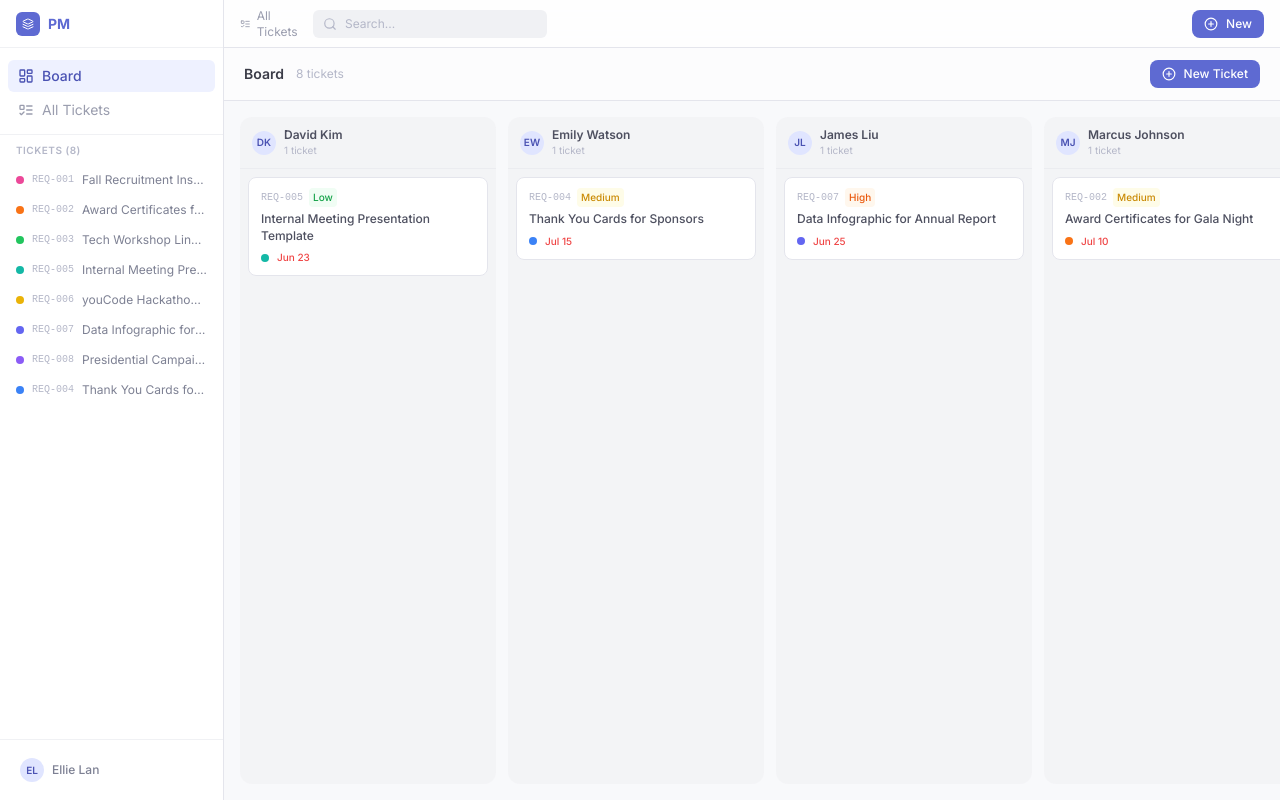
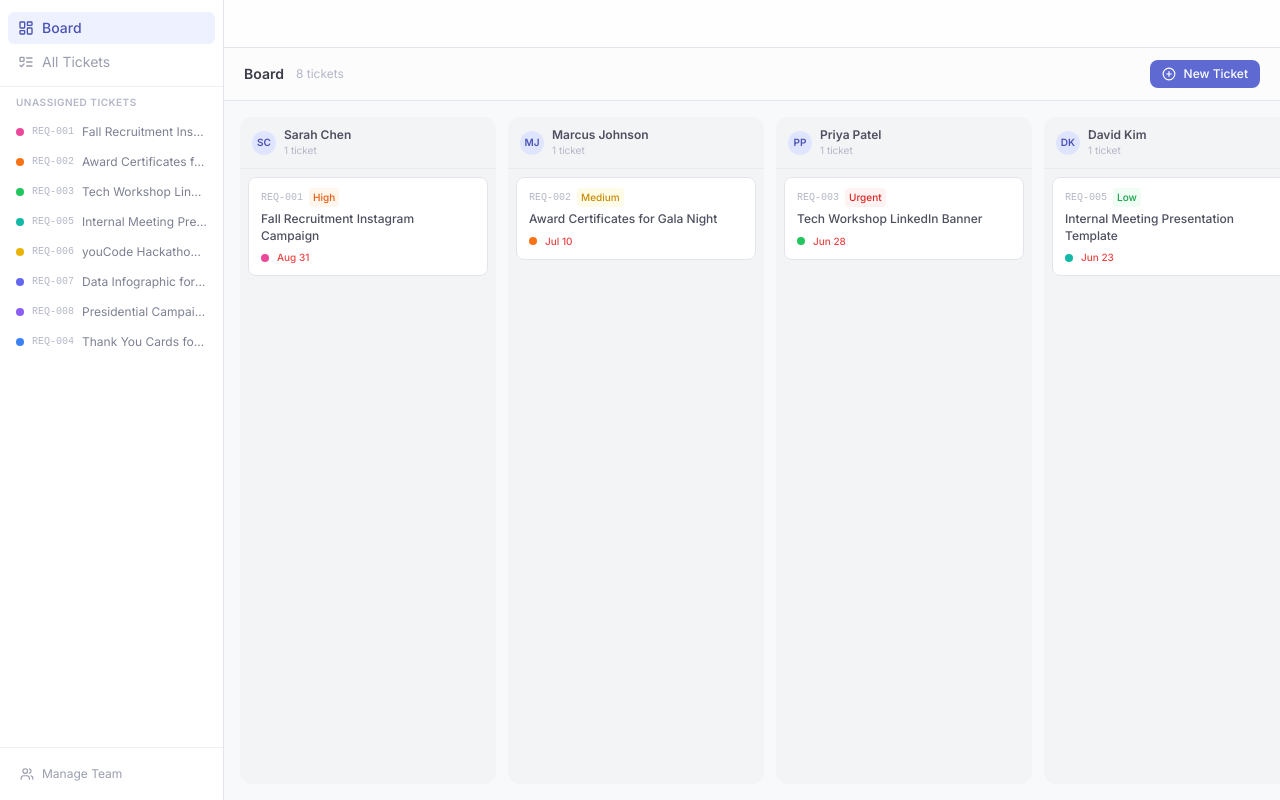
Before and after one commit to ubcWiCS/marketing-manager, a Next.js app: page / in a window 1280 px wide. Built offline with nearby package versions, Linux system fonts and the light colour scheme.

Commit message:
edit team members, cosmetic changes

```diff
--- a/src/app/layout.tsx
+++ b/src/app/layout.tsx
@@ -3,6 +3,7 @@ import "./globals.css";
 import { Sidebar } from "@/components/layout/sidebar";
 import { Topbar } from "@/components/layout/topbar";
 import { TicketProvider } from "@/lib/ticket-context";
+import { TeamProvider } from "@/lib/team-context";
 
 export const metadata: Metadata = {
   title: "Portfolio Manager",
@@ -26,11 +27,13 @@ export default function RootLayout({
       </head>
       <body className="flex h-screen overflow-hidden">
         <TicketProvider>
-          <Sidebar />
-          <div className="flex flex-col flex-1 min-w-0">
-            <Topbar />
-            <main className="flex-1 overflow-y-auto">{children}</main>
-          </div>
+          <TeamProvider>
+            <Sidebar />
+            <div className="flex flex-col flex-1 min-w-0">
+              <Topbar />
+              <main className="flex-1 overflow-y-auto">{children}</main>
+            </div>
+          </TeamProvider>
         </TicketProvider>
       </body>
     </html>
--- a/src/app/page.tsx
+++ b/src/app/page.tsx
@@ -7,18 +7,8 @@ import { cn } from "@/lib/utils";
 import { Avatar } from "@/components/ui/avatar";
 import { PortfolioDot } from "@/components/ui/portfolio-dot";
 import { useTickets } from "@/lib/ticket-context";
+import { useTeamMembers } from "@/lib/team-context";
 import { Ticket, Portfolio } from "@/types";
-
-// Group tickets by point of contact
-function groupByMember(tickets: Ticket[]) {
-  const map = new Map<string, Ticket[]>();
-  tickets.forEach((t) => {
-    const member = t.pointOfContact;
-    if (!map.has(member)) map.set(member, []);
-    map.get(member)!.push(t);
-  });
-  return Array.from(map.entries()).sort(([a], [b]) => a.localeCompare(b));
-}
 
 const priorityOrder: Record<string, number> = { Urgent: 4, High: 3, Medium: 2, Low: 1 };
 
@@ -49,7 +39,11 @@ export default function BoardPage() {
     e.dataTransfer.dropEffect = "move";
   };
 
-  const columns = groupByMember(tickets);
+  const { members } = useTeamMembers();
+  const columns = members.map((m) => [
+    m.name,
+    tickets.filter((t) => t.pointOfContact === m.name),
+  ]) as [string, Ticket[]][];
 
   return (
     <div className="h-full flex flex-col">
--- /dev/null
+++ b/src/components/layout/manage-members-dialog.tsx
@@ -0,0 +1,151 @@
+"use client";
+
+import { useState } from "react";
+import { X, Plus, Pencil, Check, Trash2 } from "lucide-react";
+import { useTeamMembers } from "@/lib/team-context";
+import { useTickets } from "@/lib/ticket-context";
+import { cn } from "@/lib/utils";
+
+interface ManageMembersDialogProps {
+  open: boolean;
+  onClose: () => void;
+}
+
+export function ManageMembersDialog({ open, onClose }: ManageMembersDialogProps) {
+  const { members, addMember, removeMember, renameMember } = useTeamMembers();
+  const { unassignMember } = useTickets();
+  const [newName, setNewName] = useState("");
+  const [editingId, setEditingId] = useState<string | null>(null);
+  const [editName, setEditName] = useState("");
+
+  if (!open) return null;
+
+  const handleAdd = () => {
+    if (newName.trim()) {
+      addMember(newName);
+      setNewName("");
+    }
+  };
+
+  const handleStartEdit = (id: string, name: string) => {
+    setEditingId(id);
+    setEditName(name);
+  };
+
+  const handleSaveEdit = (id: string) => {
+    if (editName.trim()) {
+      renameMember(id, editName);
+    }
+    setEditingId(null);
+    setEditName("");
+  };
+
+  const handleKeyDown = (e: React.KeyboardEvent, action: () => void) => {
+    if (e.key === "Enter") action();
+    if (e.key === "Escape") {
+      setEditingId(null);
+      setEditName("");
+      setNewName("");
+    }
+  };
+
+  return (
+    <>
+      {/* Backdrop */}
+      <div
+        className="fixed inset-0 z-40 bg-black/30 animate-fade-in"
+        onClick={onClose}
+      />
+      {/* Dialog */}
+      <div className="fixed inset-0 z-50 flex items-center justify-center p-4">
+        <div className="bg-white rounded-xl shadow-xl w-full max-w-sm animate-scale-in">
+          {/* Header */}
+          <div className="flex items-center justify-between px-4 py-3 border-b border-surface-100">
+            <h2 className="text-sm font-semibold text-surface-900">Manage Team</h2>
+            <button
+              onClick={onClose}
+              className="p-1 rounded-md text-surface-400 hover:text-surface-600 hover:bg-surface-100 transition-colors"
+            >
+              <X className="w-4 h-4" />
+            </button>
+          </div>
+
+          {/* Members list */}
+          <div className="max-h-64 overflow-y-auto px-4 py-2 space-y-1">
+            {members.map((member) => (
+              <div
+                key={member.id}
+                className="flex items-center gap-2 px-2 py-1.5 rounded-md hover:bg-surface-50 group transition-colors"
+              >
+                {editingId === member.id ? (
+                  <>
+                    <input
+                      type="text"
+                      value={editName}
+                      onChange={(e) => setEditName(e.target.value)}
+                      onKeyDown={(e) => handleKeyDown(e, () => handleSaveEdit(member.id))}
+                      className="flex-1 text-xs px-2 py-1 border border-accent-300 rounded-md outline-none focus:ring-1 focus:ring-accent-300"
+                      autoFocus
+                    />
+                    <button
+                      onClick={() => handleSaveEdit(member.id)}
+                      className="p-1 rounded text-green-600 hover:bg-green-50 transition-colors"
+                    >
+                      <Check className="w-3.5 h-3.5" />
+                    </button>
+                  </>
+                ) : (
+                  <>
+                    <div className="w-6 h-6 rounded-full bg-accent-100 text-accent-600 flex items-center justify-center text-[10px] font-semibold shrink-0">
+                      {member.name.charAt(0)}
+                    </div>
+                    <span className="flex-1 text-xs text-surface-700 truncate">{member.name}</span>
+                    <button
+                      onClick={() => handleStartEdit(member.id, member.name)}
+                      className="p-1 rounded text-surface-400 opacity-0 group-hover:opacity-100 hover:text-accent-600 hover:bg-accent-50 transition-all"
+                    >
+                      <Pencil className="w-3.5 h-3.5" />
+                    </button>
+                    <button
+                      onClick={() => { unassignMember(member.name); removeMember(member.id); }}
+                      className="p-1 rounded text-surface-400 opacity-0 group-hover:opacity-100 hover:text-red-500 hover:bg-red-50 transition-all"
+                    >
+                      <Trash2 className="w-3.5 h-3.5" />
+                    </button>
+                  </>
+                )}
+              </div>
+            ))}
+            {members.length === 0 && (
+              <p className="text-xs text-surface-400 text-center py-4">No team members yet.</p>
+            )}
+          </div>
+
+          {/* Add member */}
+          <div className="flex items-center gap-2 px-4 py-3 border-t border-surface-100">
+            <input
+              type="text"
+              placeholder="Add a team member..."
+              value={newName}
+              onChange={(e) => setNewName(e.target.value)}
+              onKeyDown={(e) => handleKeyDown(e, handleAdd)}
+              className="flex-1 text-xs px-3 py-1.5 border border-surface-200 rounded-md outline-none focus:border-accent-300 focus:ring-1 focus:ring-accent-300"
+            />
+            <button
+              onClick={handleAdd}
+              disabled={!newName.trim()}
+              className={cn(
+                "p-1.5 rounded-md transition-colors",
+                newName.trim()
+                  ? "bg-accent-500 text-white hover:bg-accent-600"
+                  : "bg-surface-100 text-surface-400 cursor-not-allowed"
+              )}
+            >
+              <Plus className="w-3.5 h-3.5" />
+            </button>
+          </div>
+        </div>
+      </div>
+    </>
+  );
+}
--- a/src/components/layout/sidebar.tsx
+++ b/src/components/layout/sidebar.tsx
@@ -1,19 +1,20 @@
 "use client";
 
-import { LayoutDashboard, Layers, ListTodo } from "lucide-react";
+import { LayoutDashboard, ListTodo, Users } from "lucide-react";
 import Link from "next/link";
 import { usePathname } from "next/navigation";
+import { useState } from "react";
 import { cn } from "@/lib/utils";
-import { Avatar } from "@/components/ui/avatar";
 import { PortfolioDot } from "@/components/ui/portfolio-dot";
 import { useTickets } from "@/lib/ticket-context";
-import { mockUser } from "@/lib/mock-data";
 import { Portfolio } from "@/types";
+import { ManageMembersDialog } from "./manage-members-dialog";
 
 export function Sidebar() {
   const pathname = usePathname();
   const { tickets } = useTickets();
   const sidebarTickets = tickets.filter((t) => !t.isOnBoard);
+  const [manageOpen, setManageOpen] = useState(false);
 
   const handleDragStart = (e: React.DragEvent, id: string) => {
     e.dataTransfer.effectAllowed = "move";
@@ -22,14 +23,8 @@ export function Sidebar() {
   };
 
   return (
+    <>
     <aside className="w-56 h-screen flex flex-col bg-white border-r border-surface-200 shrink-0">
-      <div className="flex items-center gap-2 px-4 h-12 border-b border-surface-100">
-        <div className="w-6 h-6 rounded-md bg-accent-500 flex items-center justify-center">
-          <Layers className="w-3 h-3 text-white" />
-        </div>
-        <span className="text-sm font-bold text-accent-500">PM</span>
-      </div>
-
       <nav className="px-2 pt-3 pb-2 space-y-0.5 border-b border-surface-100">
         <NavItem href="/" icon={LayoutDashboard} label="Board" isActive={pathname === "/"} />
         <NavItem href="/requests" icon={ListTodo} label="All Tickets" isActive={pathname === "/requests"} />
@@ -37,7 +32,7 @@ export function Sidebar() {
 
       <div className="flex-1 flex flex-col min-h-0">
         <div className="px-4 py-2 text-[10px] font-semibold text-surface-400 uppercase tracking-wider">
-          Tickets ({tickets.length})
+          Unassigned Tickets
         </div>
         <div className="flex-1 overflow-y-auto px-2 pb-2 space-y-0.5">
           {sidebarTickets.map((ticket) => (
@@ -62,12 +57,18 @@ export function Sidebar() {
       </div>
 
       <div className="px-3 py-3 border-t border-surface-100">
-        <div className="flex items-center gap-2 px-2 py-1.5 rounded-md hover:bg-surface-50 transition-colors cursor-pointer">
-          <Avatar name={mockUser.name} size="sm" />
-          <span className="text-xs font-medium text-surface-600 truncate">{mockUser.name}</span>
-        </div>
+        <button
+          onClick={() => setManageOpen(true)}
+          className="flex items-center gap-2 w-full px-2 py-1.5 rounded-md text-xs text-surface-500 hover:text-surface-700 hover:bg-surface-50 transition-colors"
+        >
+          <Users className="w-3.5 h-3.5" />
+          Manage Team
+        </button>
       </div>
+
     </aside>
+      <ManageMembersDialog open={manageOpen} onClose={() => setManageOpen(false)} />
+    </>
   );
 }
 
--- a/src/components/layout/topbar.tsx
+++ b/src/components/layout/topbar.tsx
@@ -1,37 +1,7 @@
 "use client";
 
-import { Search, PlusCircle, ListTodo } from "lucide-react";
-import Link from "next/link";
-import { usePathname } from "next/navigation";
-
 export function Topbar() {
-  const pathname = usePathname();
-
   return (
-    <header className="h-12 glass flex items-center justify-between px-4 shrink-0">
-      <div className="flex items-center gap-3">
-        {pathname !== "/requests" && (
-          <Link
-            href="/requests"
-            className="flex items-center gap-1.5 text-xs text-surface-500 hover:text-accent-600 transition-colors"
-          >
-            <ListTodo className="w-3.5 h-3.5" />
-            All Tickets
-          </Link>
-        )}
-        <div className="relative max-w-xs w-full">
-          <Search className="absolute left-2.5 top-1/2 -translate-y-1/2 w-3.5 h-3.5 text-surface-400" />
-          <input
-            type="text"
-            placeholder="Search..."
-            className="w-full pl-8 pr-3 py-1.5 bg-surface-100 border-none rounded-md text-xs text-surface-900 placeholder:text-surface-400 focus:outline-none focus:ring-1 focus:ring-accent-500/30 focus:bg-white transition-all"
-          />
-        </div>
-      </div>
-      <Link href="/requests/new" className="btn-primary text-xs py-1.5 px-3">
-        <PlusCircle className="w-3.5 h-3.5" />
-        New
-      </Link>
-    </header>
+    <header className="h-12 glass flex items-center justify-between px-4 shrink-0" />
   );
 }
--- /dev/null
+++ b/src/lib/team-context.tsx
@@ -0,0 +1,58 @@
+"use client";
+
+import { createContext, useContext, useState, ReactNode } from "react";
+import { TeamMember } from "@/types";
+
+interface TeamContextType {
+  members: TeamMember[];
+  addMember: (name: string) => void;
+  removeMember: (id: string) => void;
+  renameMember: (id: string, name: string) => void;
+}
+
+const TeamContext = createContext<TeamContextType | undefined>(undefined);
+
+const initialMembers: TeamMember[] = [
+  { id: "1", name: "Sarah Chen" },
+  { id: "2", name: "Marcus Johnson" },
+  { id: "3", name: "Priya Patel" },
+  { id: "4", name: "David Kim" },
+  { id: "5", name: "Maya Rodriguez" },
+  { id: "6", name: "James Liu" },
+  { id: "7", name: "Olivia Martinez" },
+  { id: "8", name: "Emily Watson" },
+];
+
+export function TeamProvider({ children }: { children: ReactNode }) {
+  const [members, setMembers] = useState<TeamMember[]>(initialMembers);
+
+  const addMember = (name: string) => {
+    const newMember: TeamMember = {
+      id: Date.now().toString(),
+      name: name.trim(),
+    };
+    setMembers((prev) => [...prev, newMember]);
+  };
+
+  const removeMember = (id: string) => {
+    setMembers((prev) => prev.filter((m) => m.id !== id));
+  };
+
+  const renameMember = (id: string, name: string) => {
+    setMembers((prev) =>
+      prev.map((m) => (m.id === id ? { ...m, name: name.trim() } : m))
+    );
+  };
+
+  return (
+    <TeamContext.Provider value={{ members, addMember, removeMember, renameMember }}>
+      {children}
+    </TeamContext.Provider>
+  );
+}
+
+export function useTeamMembers() {
+  const ctx = useContext(TeamContext);
+  if (!ctx) throw new Error("useTeamMembers must be used within TeamProvider");
+  return ctx;
+}
--- a/src/lib/ticket-context.tsx
+++ b/src/lib/ticket-context.tsx
@@ -8,6 +8,7 @@ interface TicketContextType {
   tickets: Ticket[];
   moveTicket: (id: string, targetMember: string) => void;
   addToBoard: (id: string) => void;
+  updateTicket: (id: string, updates: Partial<Ticket>) => void;
 }
 
 const TicketContext = createContext<TicketContextType | undefined>(undefined);
@@ -28,8 +29,24 @@ export function TicketProvider({ children }: { children: ReactNode }) {
       )
     );
   };
+  const updateTicket = (id: string, updates: Partial<Ticket>) => {
+    setTickets((prev) =>
+      prev.map((t) =>
+        t.id === id ? { ...t, ...updates } : t
+      )
+    );
+  };
+  const unassignMember = (memberName: string) => {
+    setTickets((prev) =>
+      prev.map((t) =>
+        t.pointOfContact === memberName
+          ? { ...t, pointOfContact: "", isOnBoard: false }
+          : t
+      )
+    );
+  };
   return (
-    <TicketContext.Provider value={{ tickets, moveTicket, addToBoard }}>
+    <TicketContext.Provider value={{ tickets, moveTicket, addToBoard, updateTicket, unassignMember }}>
       {children}
     </TicketContext.Provider>
   );
--- a/src/types/index.ts
+++ b/src/types/index.ts
@@ -116,6 +116,12 @@ export interface NewTicketForm {
   additionalRequests: string;
 }
 
+// ─── Team Member ───
+export interface TeamMember {
+  id: string;
+  name: string;
+}
+
 // ─── Dashboard Stats ───
 export interface DashboardStats {
   total: number;
```
